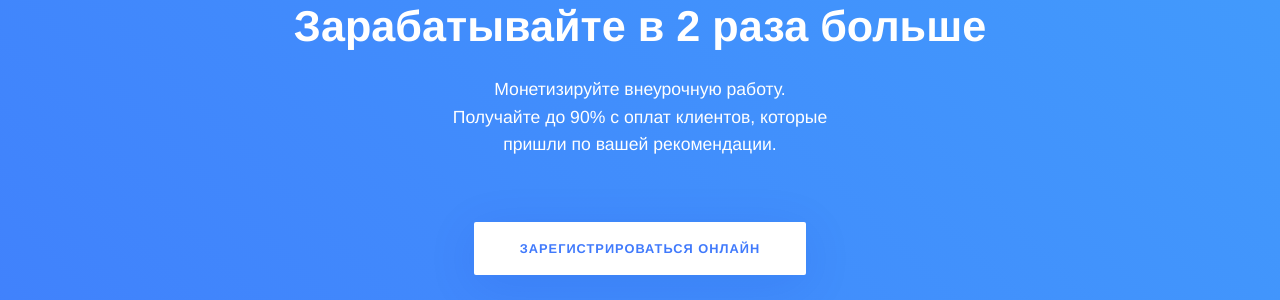
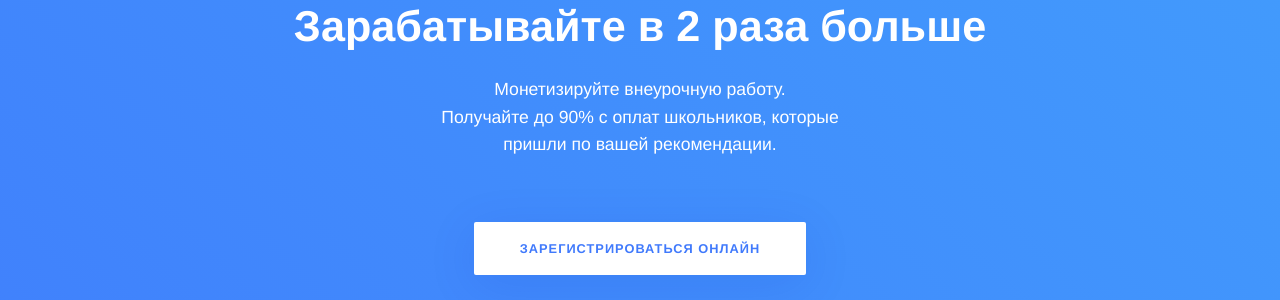
Before and after one commit to RakhimyanTim/physcult.github.io, a Jekyll site: the page built from pages/index.html, in a window 1280 px wide and 900 px high. Shown: the part 147-447 px from the top of the window. Built offline with Jekyll 4.4.1, drawn with Linux system fonts in a browser that asks for light colours; some web fonts are replaced.

Commit message:
Update main-landing.html

```diff
--- a/_layouts/main-landing.html
+++ b/_layouts/main-landing.html
@@ -4,7 +4,7 @@ layout: default
 
 <header class="{{ page.header_class }}">
 	{% include navigation/top.html %}
-	{% include components/hero/main.html image="" heading="Зарабатывайте в 2 раза больше" subtitle="Монетизируйте внеурочную работу. <br>Получайте до 90% с оплат клиентов, которые пришли по вашей рекомендации." button="Зарегистрироваться онлайн" video="gpmWyZvOU3g" %}
+	{% include components/hero/main.html image="" heading="Зарабатывайте в 2 раза больше" subtitle="Монетизируйте внеурочную работу. <br>Получайте до 90% с оплат школьников, которые пришли по вашей рекомендации." button="Зарегистрироваться онлайн" video="gpmWyZvOU3g" %}
 </header>
 
 {{ content }}
```
